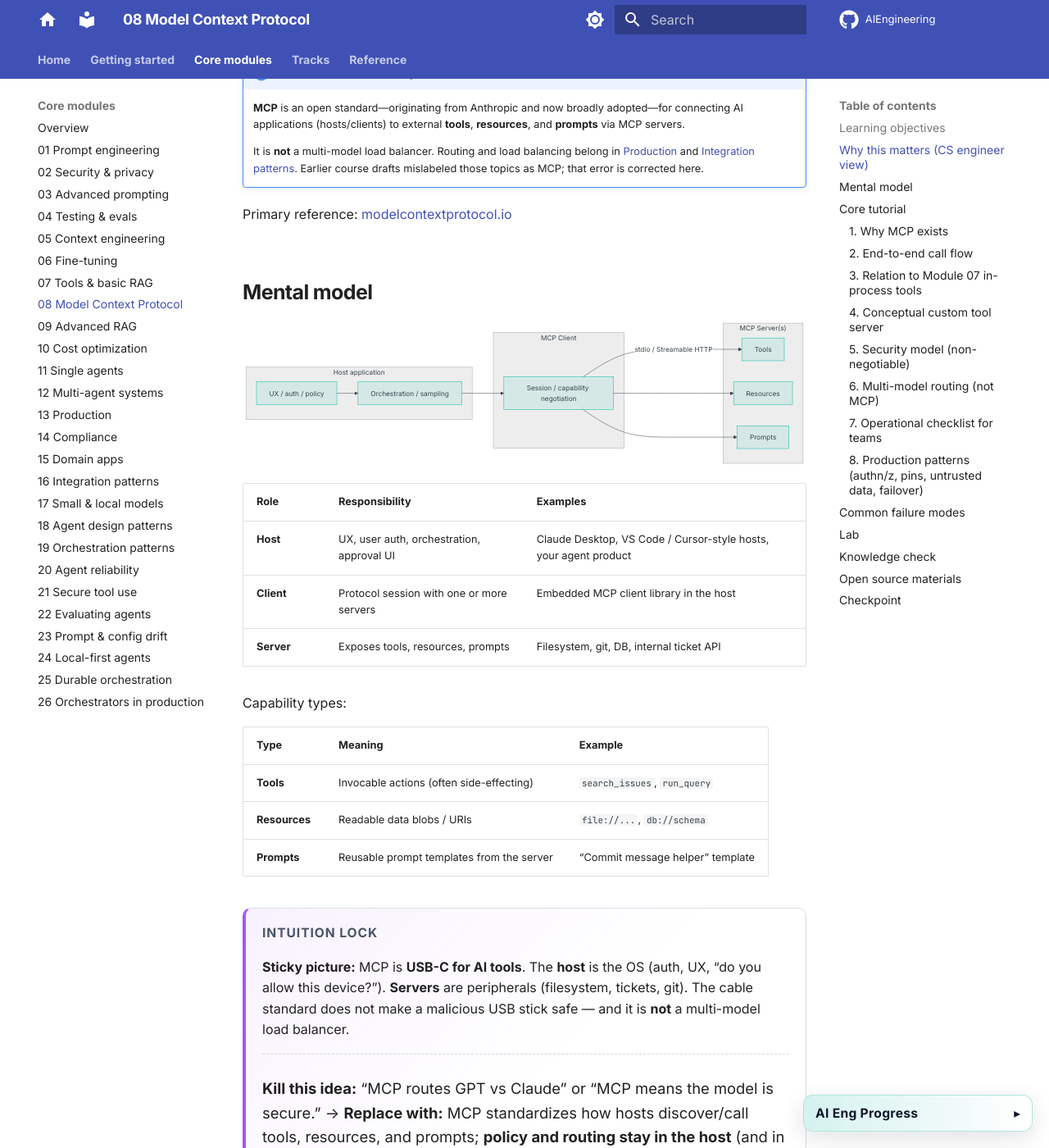
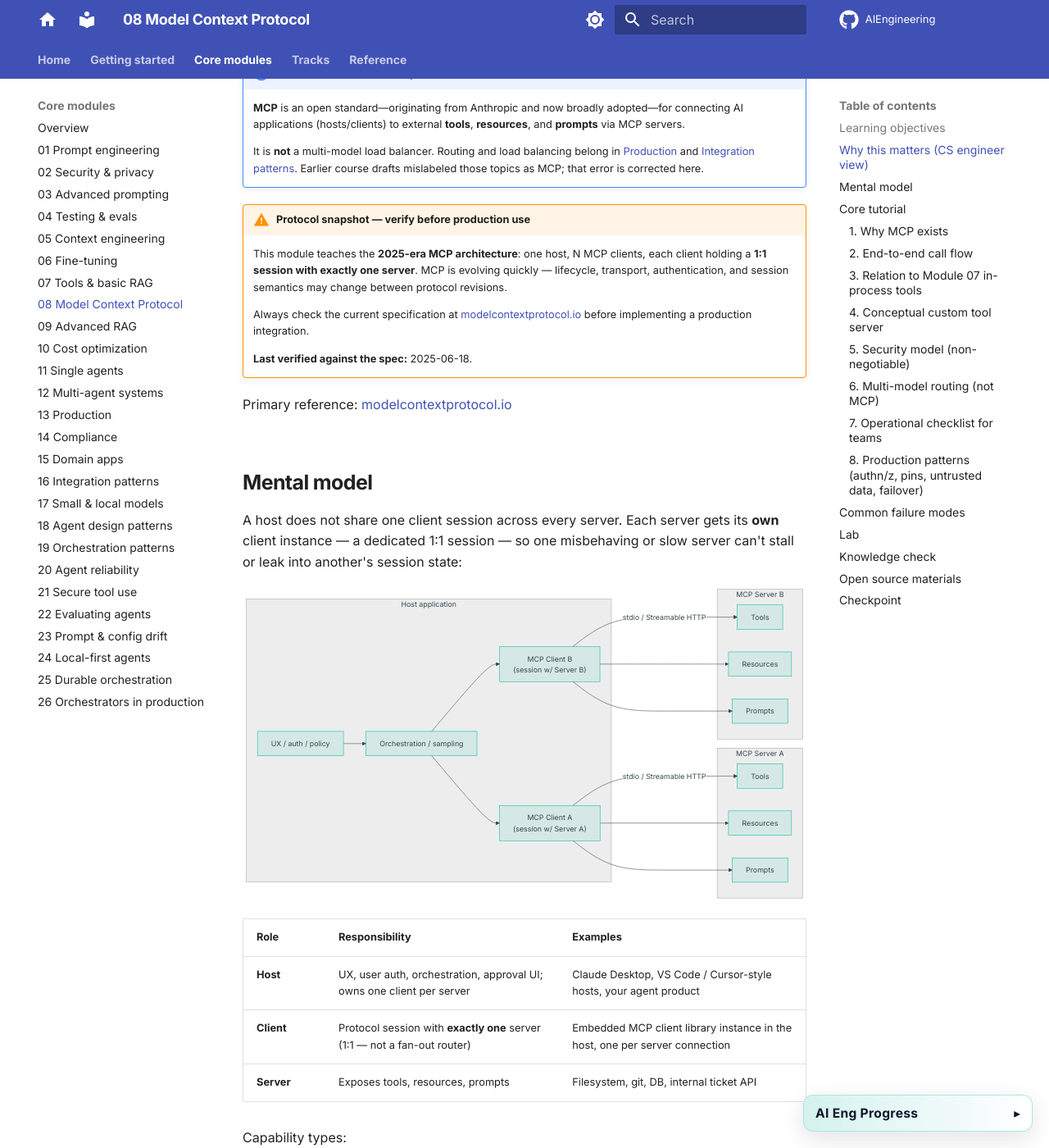
Before and after one commit to sanketn26/AIEngineering, an MkDocs documentation site: the page built from docs/core/08-model-context-protocol.md, in a window 1280 px wide and 1400 px high, scrolled down 1134 px. Shown: the whole window at 82% size. Built offline with MkDocs 1.6.1 and Material for MkDocs 9.7.7, drawn with Linux system fonts in a browser that asks for light colours; comment, search, counter and statistics services are not loaded.

Commit message:
Fix MCP client/server model, RAG/routing confidence claims, temp-0 caveat
- MCP: add protocol version-pin disclaimer; fix mental-model diagram to
  show per-server 1:1 client sessions instead of one client fanning out
  to multiple servers (matches the 2025 spec)
- RAG: frame raw query as the retrieval baseline, rewriting only after
  measured failure; replace the bare cross-encoder shortlist default
  with latency-budget-driven guidance; add a calibration caveat before
  gating agentic RAG on raw similarity scores
- Cost routing: warn against routing on self-reported LLM confidence
- Prompting: note temperature 0 reduces variance but isn't a
  reproducibility guarantee
- gamify.js: fix stale "0/19" HUD placeholder (should be 0/26)

Co-Authored-By: Claude Sonnet 5 <noreply@anthropic.com>

````diff
--- a/docs/assets/js/gamify.js
+++ b/docs/assets/js/gamify.js
@@ -286,7 +286,7 @@
         '<div class="aieng-row"><span>Level</span><strong id="aieng-level">1</strong></div>' +
         '<div class="aieng-row"><span>XP</span><strong id="aieng-xp">0</strong></div>' +
         '<div class="aieng-bar"><span id="aieng-bar"></span></div>' +
-        '<div class="aieng-row"><span>Modules</span><strong id="aieng-mods">0/19</strong></div>' +
+        '<div class="aieng-row"><span>Modules</span><strong id="aieng-mods">0/26</strong></div>' +
         '<div class="aieng-badges" id="aieng-hud-badges"></div>' +
         '<div class="aieng-links">' +
         '<a id="aieng-dash-link" href="#">Dashboard</a>' +
--- a/docs/core/08-model-context-protocol.md
+++ b/docs/core/08-model-context-protocol.md
@@ -30,35 +30,52 @@ Without a shared protocol, every IDE, desktop agent, and chat host reinvents con
 
     It is **not** a multi-model load balancer. Routing and load balancing belong in [Production](13-production.md) and [Integration patterns](16-integration-patterns.md). Earlier course drafts mislabeled those topics as MCP; that error is corrected here.
 
+!!! warning "Protocol snapshot — verify before production use"
+    This module teaches the **2025-era MCP architecture**: one host, N MCP clients, each client holding a **1:1 session with exactly one server**. MCP is evolving quickly — lifecycle, transport, authentication, and session semantics may change between protocol revisions.
+
+    Always check the current specification at [modelcontextprotocol.io](https://modelcontextprotocol.io/) before implementing a production integration.
+
+    **Last verified against the spec:** 2025-06-18.
+
 Primary reference: [modelcontextprotocol.io](https://modelcontextprotocol.io/)
 
 ## Mental model
+
+A host does not share one client session across every server. Each server gets its **own** client instance — a dedicated 1:1 session — so one misbehaving or slow server can't stall or leak into another's session state:
 
 ```mermaid
 flowchart LR
   subgraph Host["Host application"]
     UX[UX / auth / policy]
     Orch[Orchestration / sampling]
+    ClientA["MCP Client A<br/>(session w/ Server A)"]
+    ClientB["MCP Client B<br/>(session w/ Server B)"]
   end
-  subgraph Client["MCP Client"]
-    Sess[Session / capability negotiation]
+  subgraph ServerA["MCP Server A"]
+    TA[Tools]
+    RA[Resources]
+    PA[Prompts]
   end
-  subgraph Servers["MCP Server(s)"]
-    T[Tools]
-    R[Resources]
-    P[Prompts]
+  subgraph ServerB["MCP Server B"]
+    TB[Tools]
+    RB[Resources]
+    PB[Prompts]
   end
   UX --> Orch
-  Orch --> Sess
-  Sess -->|stdio / Streamable HTTP| T
-  Sess --> R
-  Sess --> P
+  Orch --> ClientA
+  Orch --> ClientB
+  ClientA -->|stdio / Streamable HTTP| TA
+  ClientA --> RA
+  ClientA --> PA
+  ClientB -->|stdio / Streamable HTTP| TB
+  ClientB --> RB
+  ClientB --> PB
 ```
 
 | Role | Responsibility | Examples |
 |------|----------------|----------|
-| **Host** | UX, user auth, orchestration, approval UI | Claude Desktop, VS Code / Cursor-style hosts, your agent product |
-| **Client** | Protocol session with one or more servers | Embedded MCP client library in the host |
+| **Host** | UX, user auth, orchestration, approval UI; owns one client per server | Claude Desktop, VS Code / Cursor-style hosts, your agent product |
+| **Client** | Protocol session with **exactly one** server (1:1 — not a fan-out router) | Embedded MCP client library instance in the host, one per server connection |
 | **Server** | Exposes tools, resources, prompts | Filesystem, git, DB, internal ticket API |
 
 Capability types:
````
Also changed, not shown: docs/core/01-prompt-engineering.md (+2 -0 lines), docs/core/09-advanced-rag.md (+8 -4 lines), docs/core/10-cost-optimization.md (+4 -1 lines).
